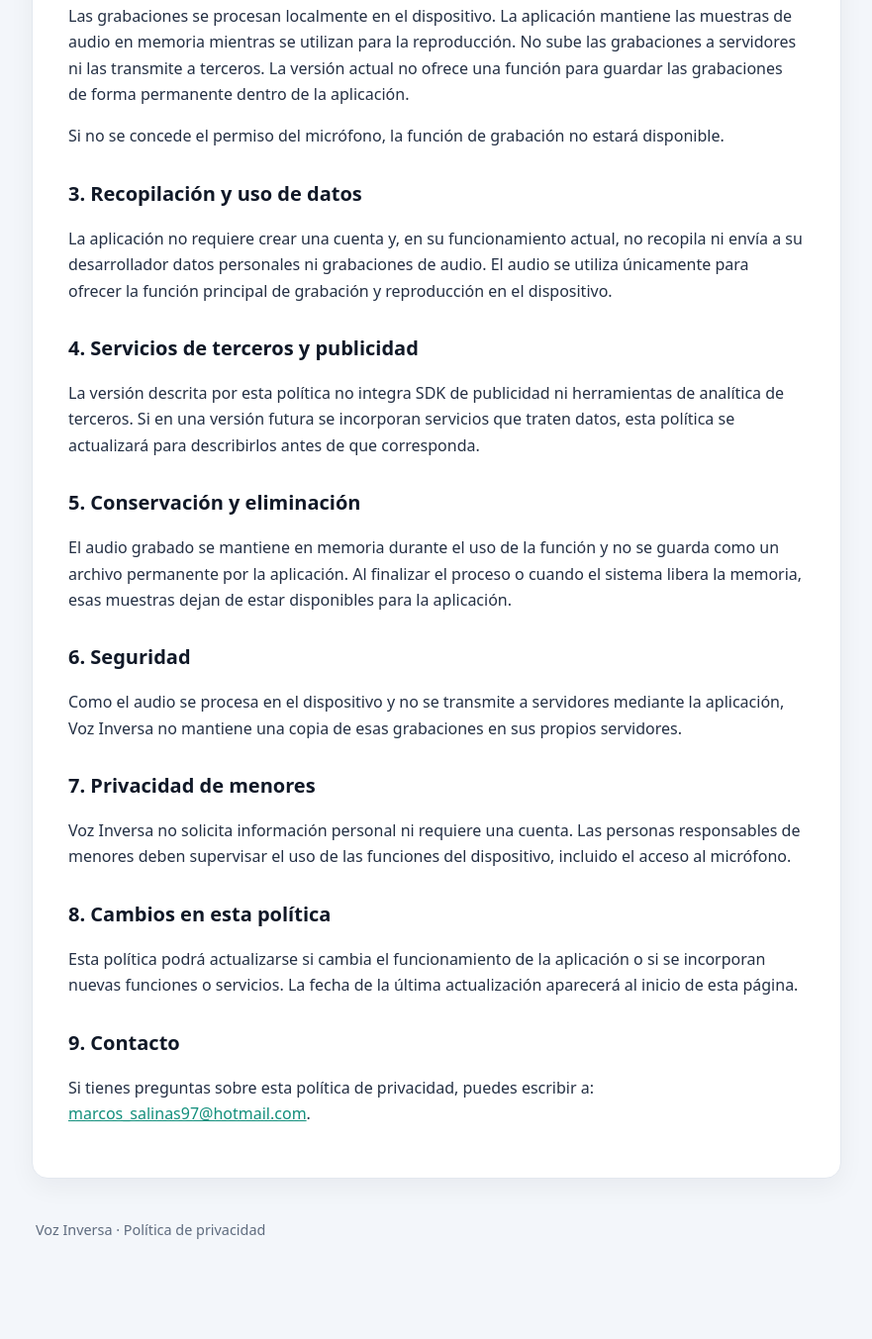
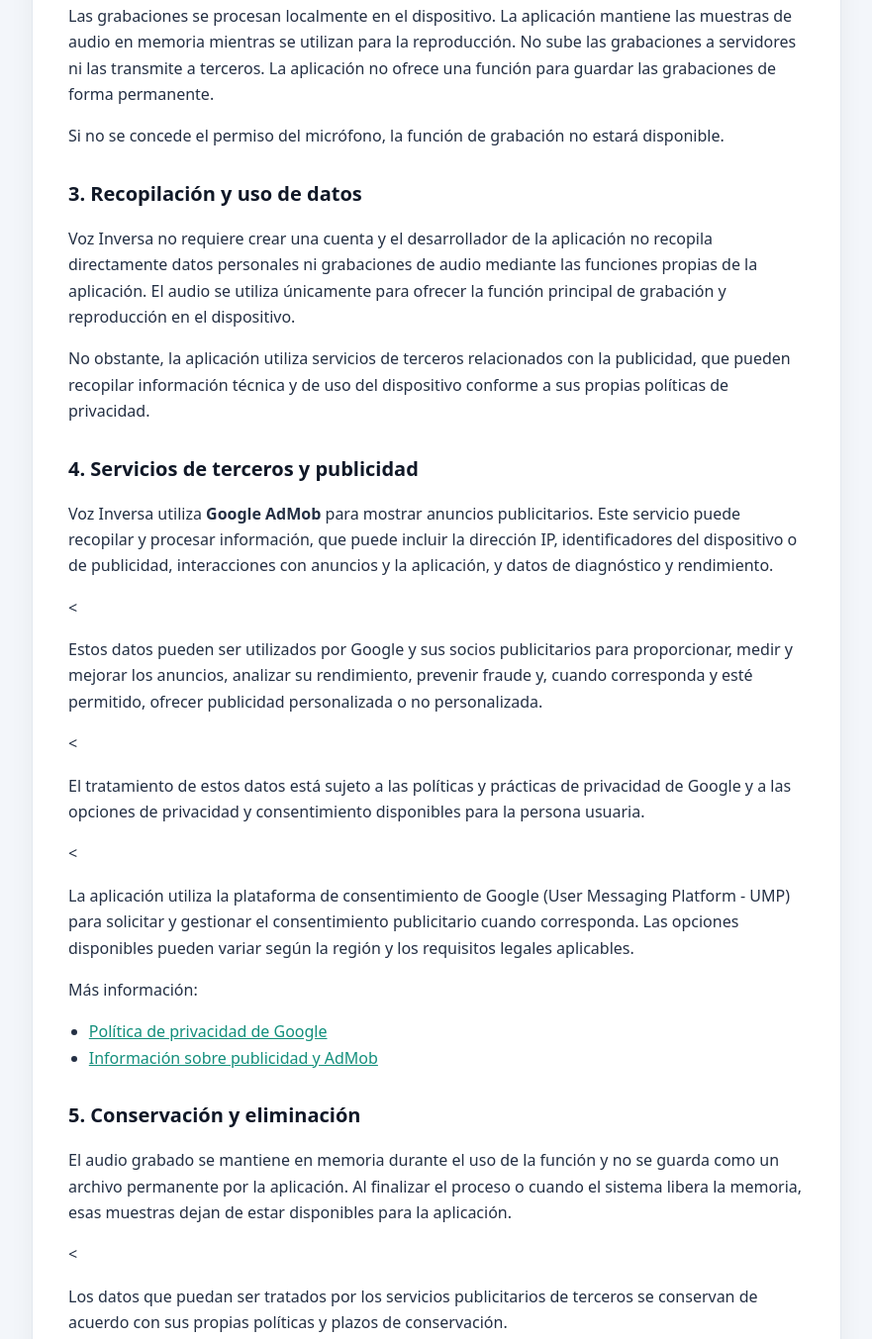
Before and after one commit to Matias33-S/voz-inversa-privacidad, a plain HTML site: page index.html in a window 1280 px wide. Shown: the part 505-1858 px from the top of the page at 99% size, without its empty margins (199-1080 px from the left). Before the commit the page ends 1788 px from the top, so only its background shows below. Drawn offline with Linux system fonts and the light colour scheme.

Commit message:
Update index.html

```diff
--- a/index.html
+++ b/index.html
@@ -1,3 +1,4 @@
+
 <!DOCTYPE html>
 <html lang="es">
 <head>
@@ -32,7 +33,7 @@
   </header>
   <main>
     <article>
-      <p class="date">Última actualización: 23 de octubre de 2026</p>
+      <p class="date">Última actualización: 19 de noviembre de 2026</p>
 
       <p>Esta política explica cómo funciona el tratamiento de información en la aplicación <strong>Voz Inversa</strong>.</p>
 
@@ -40,29 +41,39 @@
       <p>Voz Inversa solicita permiso para acceder al micrófono únicamente para grabar la frase que la persona usuaria elige decir y poder reproducirla normalmente o en orden inverso.</p>
 
       <h2>2. Procesamiento del audio</h2>
-      <p>Las grabaciones se procesan localmente en el dispositivo. La aplicación mantiene las muestras de audio en memoria mientras se utilizan para la reproducción. No sube las grabaciones a servidores ni las transmite a terceros. La versión actual no ofrece una función para guardar las grabaciones de forma permanente dentro de la aplicación.</p>
+      <p>Las grabaciones se procesan localmente en el dispositivo. La aplicación mantiene las muestras de audio en memoria mientras se utilizan para la reproducción. No sube las grabaciones a servidores ni las transmite a terceros. La aplicación no ofrece una función para guardar las grabaciones de forma permanente.</p>
       <p>Si no se concede el permiso del micrófono, la función de grabación no estará disponible.</p>
 
       <h2>3. Recopilación y uso de datos</h2>
-      <p>La aplicación no requiere crear una cuenta y, en su funcionamiento actual, no recopila ni envía a su desarrollador datos personales ni grabaciones de audio. El audio se utiliza únicamente para ofrecer la función principal de grabación y reproducción en el dispositivo.</p>
+      <p>Voz Inversa no requiere crear una cuenta y el desarrollador de la aplicación no recopila directamente datos personales ni grabaciones de audio mediante las funciones propias de la aplicación. El audio se utiliza únicamente para ofrecer la función principal de grabación y reproducción en el dispositivo.</p>
+      <p>No obstante, la aplicación utiliza servicios de terceros relacionados con la publicidad, que pueden recopilar información técnica y de uso del dispositivo conforme a sus propias políticas de privacidad.</p>
 
       <h2>4. Servicios de terceros y publicidad</h2>
-      <p>La versión descrita por esta política no integra SDK de publicidad ni herramientas de analítica de terceros. Si en una versión futura se incorporan servicios que traten datos, esta política se actualizará para describirlos antes de que corresponda.</p>
+      <p>Voz Inversa utiliza <strong>Google AdMob</strong> para mostrar anuncios publicitarios. Este servicio puede recopilar y procesar información, que puede incluir la dirección IP, identificadores del dispositivo o de publicidad, interacciones con anuncios y la aplicación, y datos de diagnóstico y rendimiento.</p>
+      <<p>Estos datos pueden ser utilizados por Google y sus socios publicitarios para proporcionar, medir y mejorar los anuncios, analizar su rendimiento, prevenir fraude y, cuando corresponda y esté permitido, ofrecer publicidad personalizada o no personalizada.</p>
+      <<p>El tratamiento de estos datos está sujeto a las políticas y prácticas de privacidad de Google y a las opciones de privacidad y consentimiento disponibles para la persona usuaria.</p>
+      <<p>La aplicación utiliza la plataforma de consentimiento de Google (User Messaging Platform - UMP) para solicitar y gestionar el consentimiento publicitario cuando corresponda. Las opciones disponibles pueden variar según la región y los requisitos legales aplicables.</p>
+      <p>Más información:</p>
+      <ul>
+        <li><a href="https://policies.google.com/privacy" target="_blank" rel="noopener noreferrer">Política de privacidad de Google</a></li>
+        <li><a href="https://support.google.com/admob/answer/6128543" target="_blank" rel="noopener noreferrer">Información sobre publicidad y AdMob</a></li>
+      </ul>
 
       <h2>5. Conservación y eliminación</h2>
       <p>El audio grabado se mantiene en memoria durante el uso de la función y no se guarda como un archivo permanente por la aplicación. Al finalizar el proceso o cuando el sistema libera la memoria, esas muestras dejan de estar disponibles para la aplicación.</p>
+      <<p>Los datos que puedan ser tratados por los servicios publicitarios de terceros se conservan de acuerdo con sus propias políticas y plazos de conservación.</p>
 
       <h2>6. Seguridad</h2>
-      <p>Como el audio se procesa en el dispositivo y no se transmite a servidores mediante la aplicación, Voz Inversa no mantiene una copia de esas grabaciones en sus propios servidores.</p>
+      <p>El audio se procesa en el dispositivo y no se transmite a servidores por las funciones propias de Voz Inversa. Los servicios publicitarios de terceros pueden transmitir datos técnicos a través de conexiones seguras y aplicar sus propias medidas de seguridad.</p>
 
       <h2>7. Privacidad de menores</h2>
-      <p>Voz Inversa no solicita información personal ni requiere una cuenta. Las personas responsables de menores deben supervisar el uso de las funciones del dispositivo, incluido el acceso al micrófono.</p>
+      <<p>Voz Inversa no requiere crear una cuenta ni solicita directamente información personal para utilizar sus funciones. Las personas responsables de menores deben supervisar el uso de las funciones del dispositivo, incluido el acceso al micrófono y la interacción con los anuncios.</p>
 
       <h2>8. Cambios en esta política</h2>
-      <p>Esta política podrá actualizarse si cambia el funcionamiento de la aplicación o si se incorporan nuevas funciones o servicios. La fecha de la última actualización aparecerá al inicio de esta página.</p>
+      <<p>Esta política podrá actualizarse si cambia el funcionamiento de la aplicación o si se incorporan nuevas funciones o servicios. La fecha de la última actualización aparecerá al inicio de esta página.</p>
 
       <h2>9. Contacto</h2>
-      <p>Si tienes preguntas sobre esta política de privacidad, puedes escribir a: <a href="mailto:marcos_salinas97@hotmail.com">marcos_salinas97@hotmail.com</a>.</p>
+      <<p>Si tienes preguntas sobre esta política de privacidad, puedes escribir a: <a href="mailto:marcos_salinas97@hotmail.com">marcos_salinas97@hotmail.com</a>.</p>
     </article>
   </main>
   <footer>Voz Inversa · Política de privacidad</footer>
```
